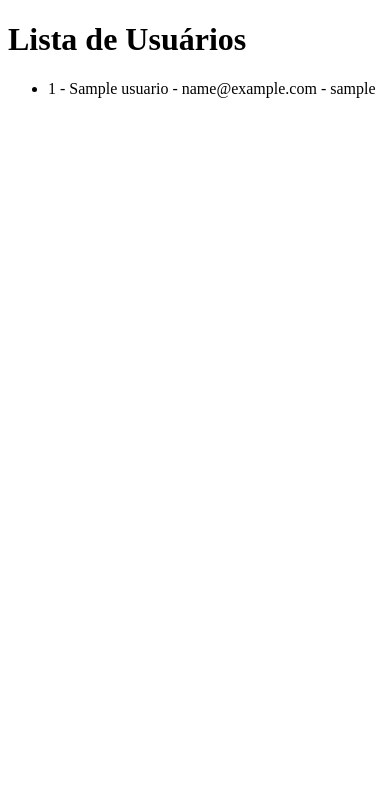
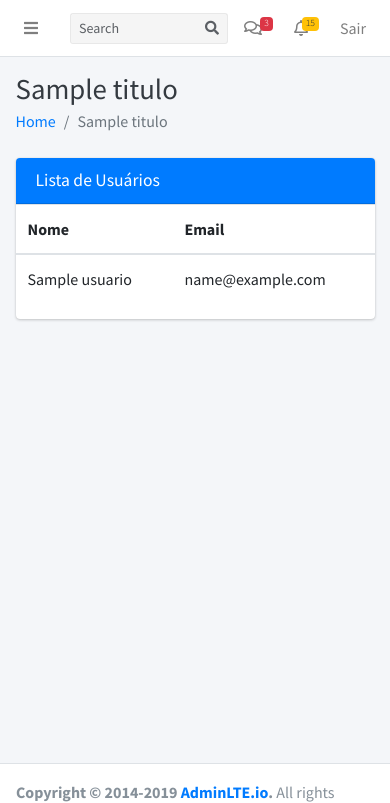
Before and after one commit to my-prototypes/mybf, a Flask app: template app/templates/usuarios/listar_usuarios.html in a window 390 px wide. Shown: the top 803 px of the page. Run offline with Flask 3, Linux system fonts and the light colour scheme; the template is opened without the code that fills it: most values are stand-ins (such as "Sample title", 1, 10 or a date in 2020); some libraries are stand-ins or nearby versions.

Commit message:
Ajustes para mostrar lista de usuarios

```diff
--- a/app/templates/base.html
+++ b/app/templates/base.html
@@ -183,7 +183,7 @@ scratch. This page gets rid of all links and provides the needed markup only.
             </a>
             <ul class="nav nav-treeview">
               <li class="nav-item">
-                <a href="/dashboard" class="nav-link">
+                <a href="/usuarios" class="nav-link">
                   <i class="far fa-circle nav-icon"></i>
                   <p>Listar Membros</p>
                 </a>
--- a/app/templates/dashboard/starter.html
+++ b/app/templates/dashboard/starter.html
@@ -9,7 +9,7 @@
               <span class="info-box-icon bg-info"><i class="fas fa-users"></i></span>
 
               <div class="info-box-content">
-                <span class="info-box-text">Usuários</span>
+                <a href="/usuarios"><span class="info-box-text">Usuários</span></a>
                 <span class="info-box-number">{{quantidade_usuarios}}</span>
               </div>
               <!-- /.info-box-content -->
--- a/app/templates/usuarios/listar_usuarios.html
+++ b/app/templates/usuarios/listar_usuarios.html
@@ -1,14 +1,44 @@
-<!DOCTYPE html>
-<html>
-<head>
-    <title>Lista de Usuários</title>
-</head>
-<body>
-    <h1>Lista de Usuários</h1>
-    <ul>
-    {% for usuario in usuarios %}
-        <li>{{ usuario.id }} - {{ usuario.name }} - {{ usuario.email }} - {{ usuario.username }}</li>
-    {% endfor %}
-    </ul>
-</body>
-</html>
+{% extends "base.html" %}
+{% block conteudo %}
+
+    <!-- Main content -->
+    <div class="content">
+
+      <section class="content">
+
+        <div class="container-fluid">
+          <div class="row">
+            <div class="col-md-12">
+              <div class="card card-primary">
+                <div class="card-header">
+                  <h3 class="card-title">Lista de Usuários</h3>
+                </div>
+
+                <div class="table-responsive">
+                  <table class="table table-hover">
+                    <thead>
+                      <tr>
+                        <th>Nome</th>
+                        <th>Email</th>
+                      </tr>
+                    </thead>
+                    <tbody>
+                      {% for usuario in usuarios %}
+                      <tr>
+                        <td>{{ usuario.name }}</td>
+                        <td>{{ usuario.email }}</td>
+                      </tr>
+                      {% endfor %}
+                    </tbody>
+                  </table>
+                </div>
+
+              </div>
+            </div>
+          </div>
+        </div>
+
+      </section>
+
+    </div>
+{% endblock %}
```
Also changed, not shown: app/controllers/usuarios.py (+14 -1 lines).
